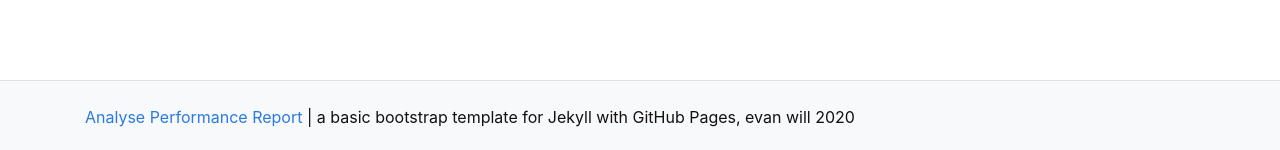
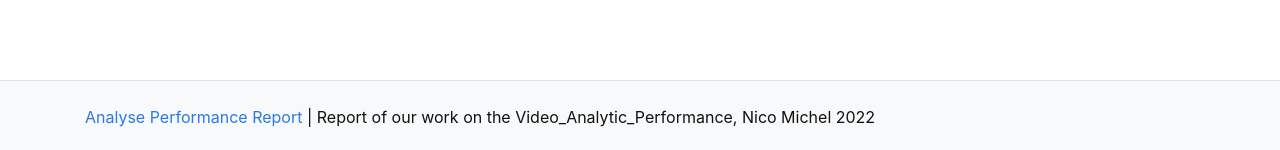
Before and after one commit to NicoMichelas/JekyllExample, a Jekyll site: the page built from pages/about.md, in a window 1280 px wide. Shown: the part 747-897 px from the top of the page. Built offline with Jekyll 4.4.1, drawn with Linux system fonts in a browser that asks for light colours.

Commit message:
Premiers contenu et paramétrages

```diff
--- a/_config.yml
+++ b/_config.yml
@@ -10,9 +10,9 @@
 # SITE SETTINGS
 #
 title: Analyse Performance Report
-description: "a basic bootstrap template for Jekyll with GitHub Pages"
-year: 2020
-author: evan will
+description: "Report of our work on the Video_Analytic_Performance"
+year: 2022
+author: Nico Michel
 # add search box to navbar, true/false
 search: true
 
@@ -59,3 +59,10 @@ defaults:
 
 # ignore stuff
 exclude: [docs/, Rakefile, README.md, LICENSE]
+
+responsive_image:
+  template: _includes/responsive-image.html
+  sizes:
+    - width: 320
+    - width: 480
+    - width: 800
```
